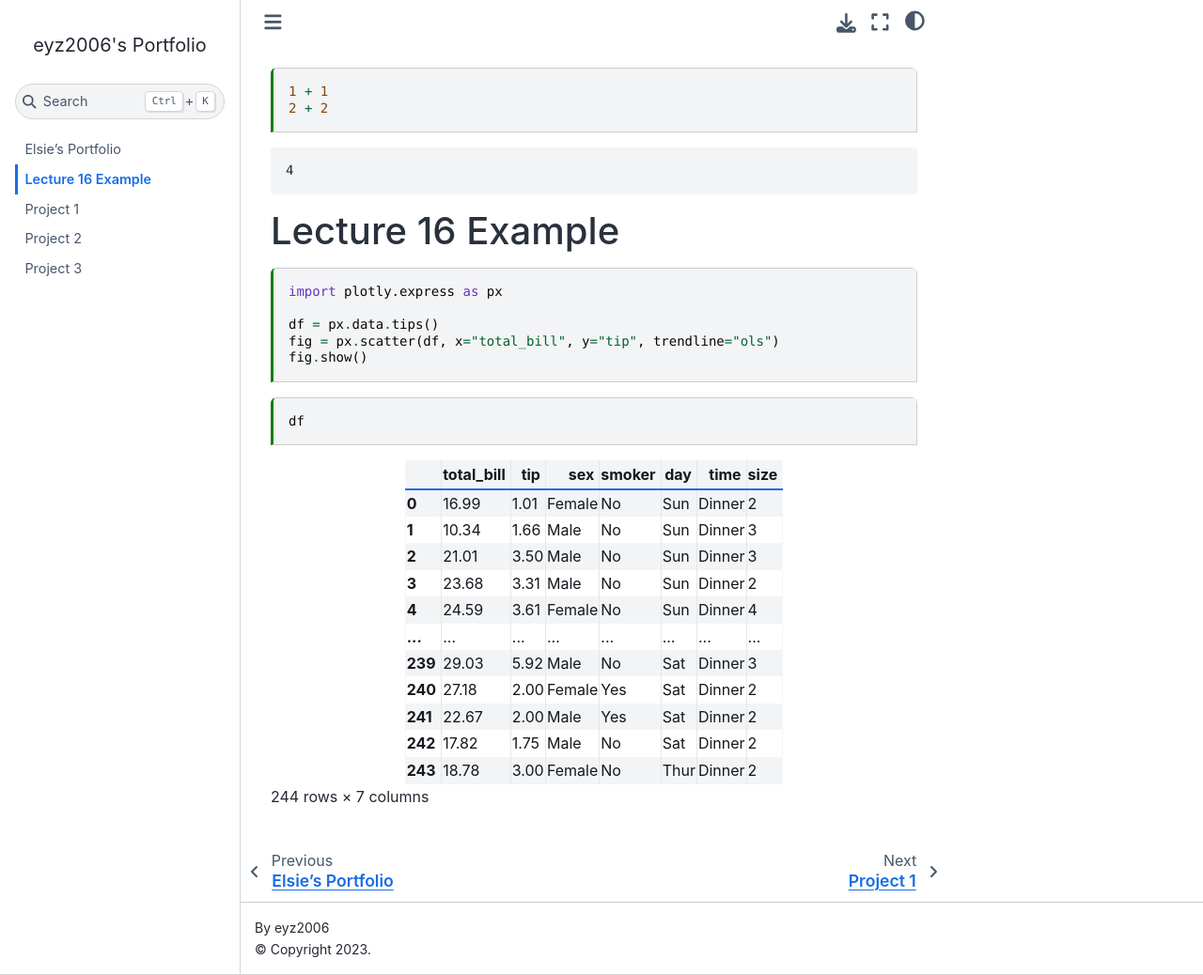
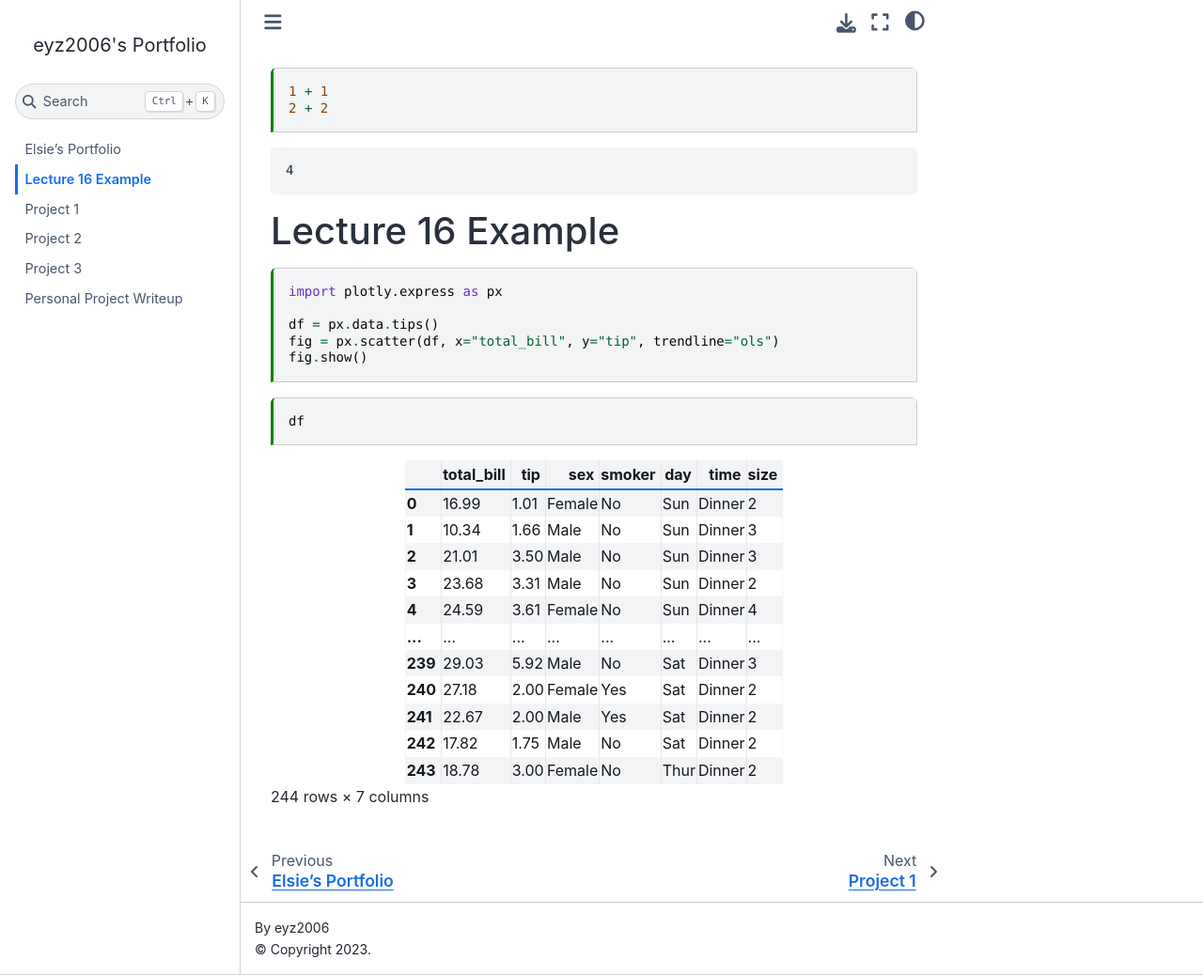
Before and after one commit to eyz2006/eyz2006.github.io, a Jupyter Book: the page built from lecture_16_example.ipynb, in a window 1280 px wide and 1038 px high. Shown: the whole window at 94% size. Built offline with Jupyter Book 1.0.4 settings and Sphinx 7.4.7 and the Sphinx Book theme 1.1.4, drawn with Linux system fonts in a browser that asks for light colours; comment, search, counter and statistics services are not loaded.

Commit message:
personal project writeup2

```diff
--- a/_toc.yml
+++ b/_toc.yml
@@ -5,3 +5,4 @@ chapters:
   - file: Project 1
   - file: Project 2
   - file: Project 3
+  - file: Personal Project Writeup
```
